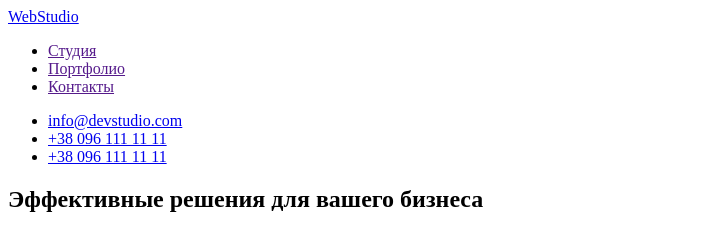
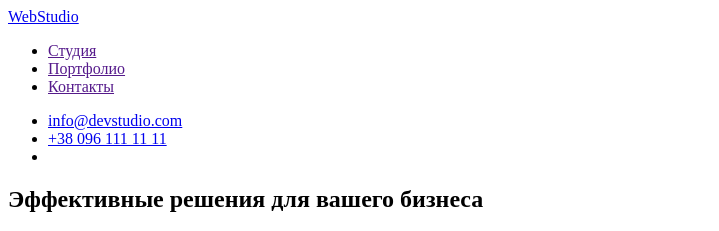
Before and after one commit to AllaKozakova/homework-01-html, a plain HTML site: page index.html in a window 1280 px wide. Shown: the top 231 px of the page, without its empty margins (0-719 px from the left). Drawn offline with Linux system fonts and the light colour scheme.

Commit message:
иср..

```diff
--- a/index.html
+++ b/index.html
@@ -24,7 +24,7 @@
         <li>
             <a href="tel:+380961111111">+38 096 111 11 11</a></li>
         <li>
-            <a href="tel:+380961111111">+38 096 111 11 11</a></li>
+
       </ul>
 
 </header>
```
Also changed, not shown: progets/images/img  1.png (added), progets/images/img1.png (deleted), progets/images/img2 .png (added), progets/images/img2.png (deleted).
